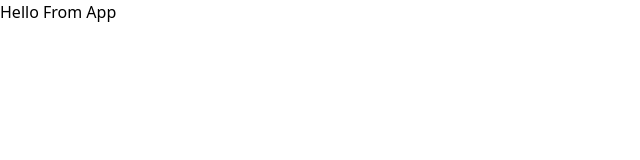
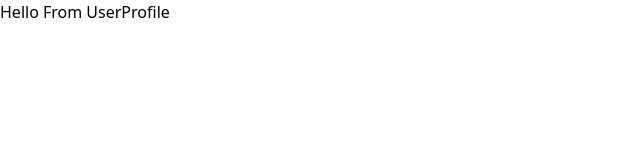
Before and after one commit to Jauki/KainGuides, a React (Create React App) app in the folder frontend/kainguides/: page /user in a window 1280 px wide. Shown: the top 160 px of the page, without its empty margins (0-640 px from the left). Built offline with nearby package versions, Linux system fonts and the light colour scheme.

Commit message:
added: routes

```diff
--- a/frontend/kainguides/package.json
+++ b/frontend/kainguides/package.json
@@ -12,6 +12,7 @@
     "@types/react-dom": "^18.0.10",
     "react": "^18.2.0",
     "react-dom": "^18.2.0",
+    "react-router-dom": "^6.6.2",
     "react-scripts": "5.0.1",
     "typescript": "^4.9.4",
     "web-vitals": "^2.1.4"
--- a/frontend/kainguides/src/App.tsx
+++ b/frontend/kainguides/src/App.tsx
@@ -1,9 +1,16 @@
 import React from 'react';
+import { Route, Routes, Router } from 'react-router-dom';
+import UserProfile from './pages/user/UserProfile';
+
 
 function App() {
   return (
-   <span>Hello From App</span>
-  );
+    <div>
+        <Routes>
+          <Route path='/user' element={<UserProfile/>}></Route>
+        </Routes>
+    </div>
+    );
 }
 
 export default App;
--- a/frontend/kainguides/src/index.tsx
+++ b/frontend/kainguides/src/index.tsx
@@ -2,13 +2,22 @@ import React from 'react';
 import ReactDOM from 'react-dom/client';
 import './index.css';
 import App from './App';
+import {
+  createBrowserRouter,
+  RouterProvider,
+} from "react-router-dom";
+
+import { router } from './routes';
+
+import UserProfile from './pages/user/UserProfile';
 
 const root = ReactDOM.createRoot(
   document.getElementById('root') as HTMLElement
 );
 
+
 root.render(
   <React.StrictMode>
-    <App />
+    <RouterProvider router={router} />
   </React.StrictMode>
 );
--- a/frontend/kainguides/src/pages/user/UserProfile.tsx
+++ b/frontend/kainguides/src/pages/user/UserProfile.tsx
@@ -0,0 +1,14 @@
+import { type } from "@testing-library/user-event/dist/type";
+import React from "react";
+
+type UserProfileProps = {
+
+}
+
+const UserProfile = () => {
+    return (
+        <div>Hello From UserProfile</div>
+    )
+}
+
+export default UserProfile
--- /dev/null
+++ b/frontend/kainguides/src/routes.tsx
@@ -0,0 +1,17 @@
+import {
+  createBrowserRouter,
+  RouterProvider,
+} from "react-router-dom";
+import UserProfile from "./pages/user/UserProfile";
+
+// Defines Routes and is used in index.tsx
+export const router = createBrowserRouter([
+  {
+    path: "/",
+    element: <div>Hello world!</div>,
+  },
+  {
+    path: "/user",
+    element: <UserProfile/>
+  }
+]);
```
Also changed, not shown: 1 other file (tests, documents, lock files or other folders).
